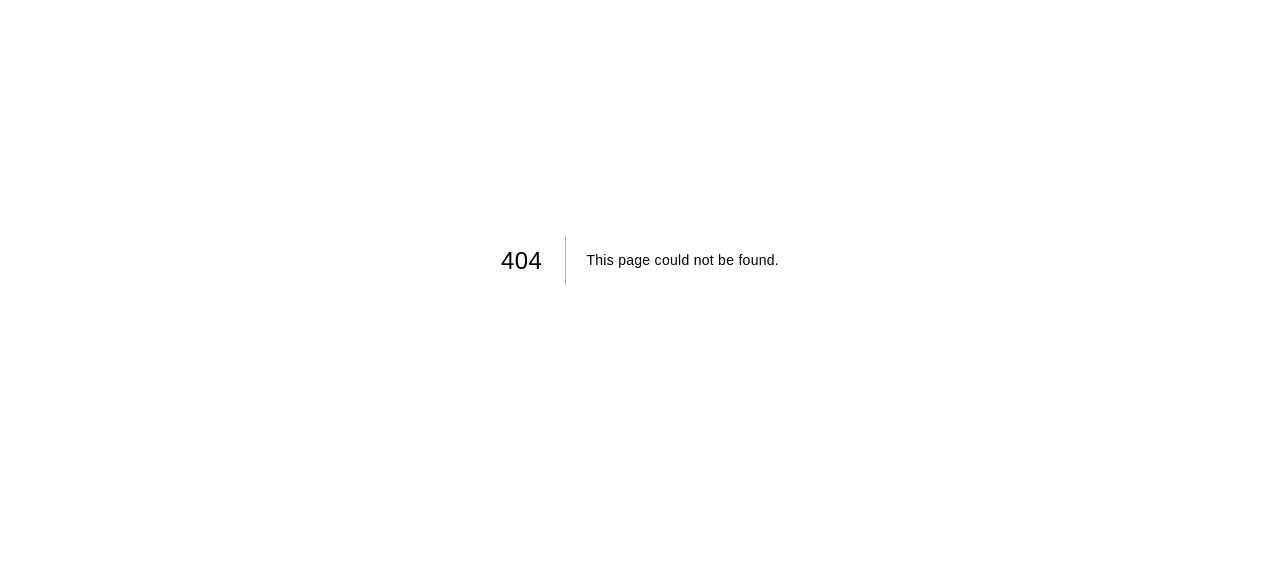
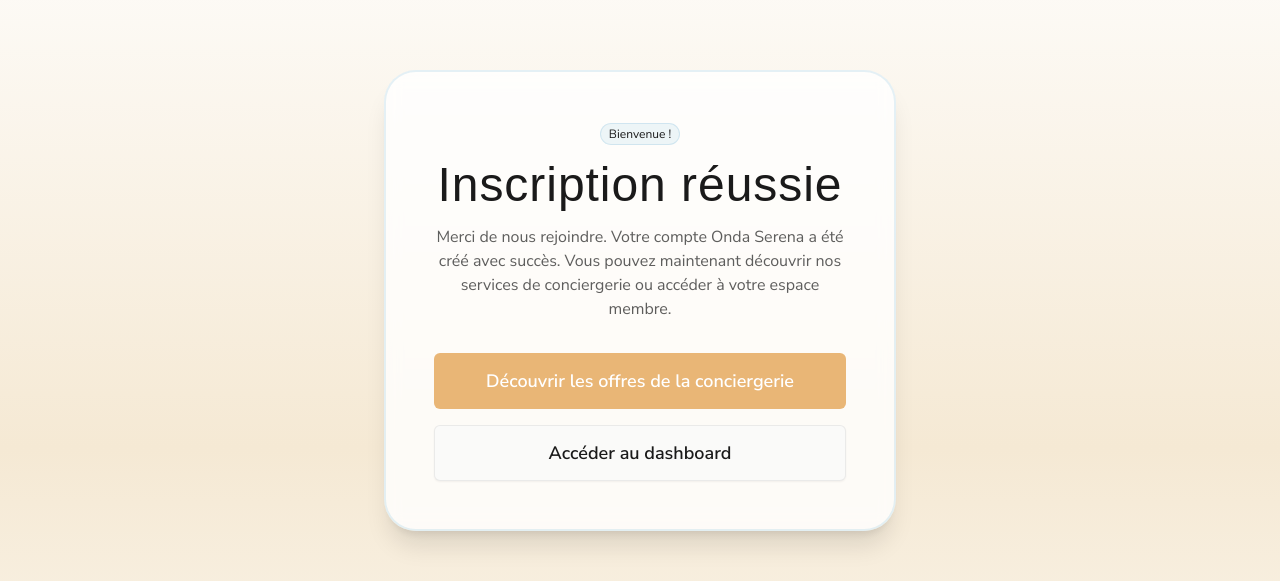
Before and after one commit to alessio-bruzzese/Onda-Serena, a Next.js app: page /welcome in a window 1280 px wide. Before the commit this address had no page. Shown: the part 140-721 px from the top of the page. Built offline with nearby package versions, Linux system fonts and the light colour scheme; no server answers; a web font is replaced by a local one.

Commit message:
feat: ajout d'une page de bienvenue après inscription avec redirection

```diff
--- /dev/null
+++ b/src/app/(auth)/welcome/page.tsx
@@ -0,0 +1,35 @@
+import Link from "next/link"
+import { Badge } from "@/components/ui/badge"
+import { Button } from "@/components/ui/button"
+
+export default function WelcomePage() {
+  return (
+    <div className="space-y-8 text-[#1a1a1a] text-center">
+      <div className="space-y-4">
+        <Badge className="bg-[#A6CFE3]/20 text-[#1a1a1a] border border-[#A6CFE3]/40 font-body">
+          Bienvenue !
+        </Badge>
+        <h1 className="text-4xl font-light md:text-5xl font-heading-alt">
+          Inscription réussie
+        </h1>
+        <p className="text-[#1a1a1a]/70 font-body">
+          Merci de nous rejoindre. Votre compte Onda Serena a été créé avec succès.
+          Vous pouvez maintenant découvrir nos services de conciergerie ou accéder à votre espace membre.
+        </p>
+      </div>
+
+      <div className="flex flex-col gap-4 mt-8">
+        <Link href="/services">
+          <Button className="w-full h-14 bg-[#E9B676] text-white hover:bg-[#d4a565] font-body font-semibold text-lg">
+            Découvrir les offres de la conciergerie
+          </Button>
+        </Link>
+        <Link href="/dashboard">
+          <Button variant="outline" className="w-full h-14 font-body font-semibold text-lg border-[#A8A8A8]/20 hover:bg-[#A6CFE3]/10 hover:text-[#1a1a1a]">
+            Accéder au dashboard
+          </Button>
+        </Link>
+      </div>
+    </div>
+  )
+}
--- a/src/components/auth/sign-up-form.tsx
+++ b/src/components/auth/sign-up-form.tsx
@@ -52,7 +52,7 @@
         return
       }
       setFeedback({ type: "success", message: result?.success ?? "Compte créé." })
-      router.push("/sign-in")
+      router.push("/welcome")
     })
   }
 
@@ -74,7 +74,7 @@
 
       // Wait a bit for session to be available
       await new Promise((resolve) => setTimeout(resolve, 100))
-      router.push("/dashboard")
+      router.push("/welcome")
       router.refresh()
     } catch (error) {
       console.error("Google sign up error:", error)
```
